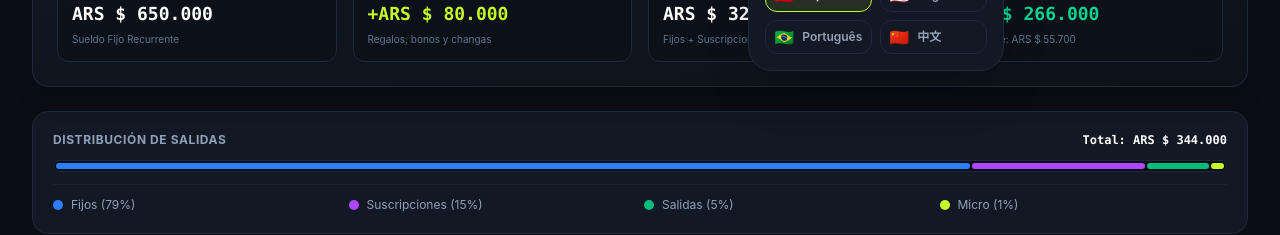
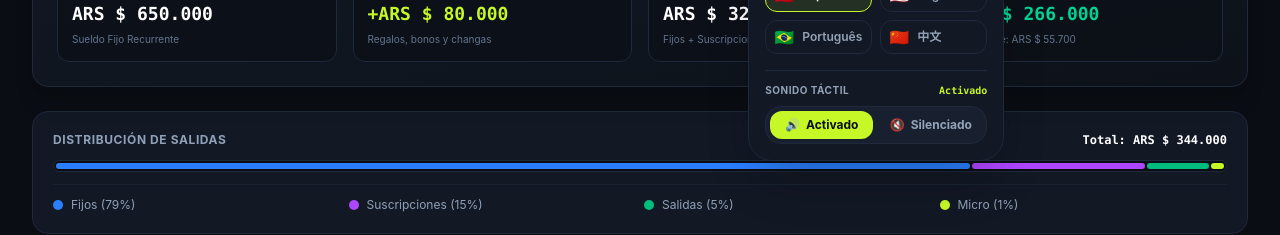
Before and after one commit to AgustinMilesi/expenses-web, a Next.js app: page / in a window 1280 px wide. Both pictures are taken after a click on the button "ES". Shown: the part 308-543 px from the top of the page. Built offline with nearby package versions, Linux system fonts and the light colour scheme; no server answers.

Commit message:
feat(audio): add tactile button click sound FX with preferences toggle

```diff
--- a/components/PreferencesControls.tsx
+++ b/components/PreferencesControls.tsx
@@ -5,7 +5,7 @@ import { usePreferences, THEMES } from "@/components/PreferencesProvider";
 import { LOCALES } from "@/lib/i18n";
 
 export function PreferencesControls() {
-  const { theme, setTheme, mode, setMode, locale, setLocale, t } = usePreferences();
+  const { theme, setTheme, mode, setMode, locale, setLocale, sound, setSound, t } = usePreferences();
   const [open, setOpen] = useState(false);
 
   useEffect(() => {
@@ -174,6 +174,44 @@ export function PreferencesControls() {
                 ))}
               </div>
             </div>
+
+            {/* Tactile Sound Feedback Toggle */}
+            <div className="border-t border-[var(--border-card,#1E293B)] pt-3">
+              <div className="flex items-center justify-between mb-2">
+                <p className="text-[10px] uppercase tracking-wider text-[var(--text-muted,#94A3B8)] font-bold">
+                  {t.soundLabel || "Sonido Táctil"}
+                </p>
+                <span className="text-[10px] font-mono text-[var(--primary-accent,#c6f827)] font-bold">
+                  {sound ? (t.soundOn || "ON") : (t.soundOff || "OFF")}
+                </span>
+              </div>
+              <div className="grid grid-cols-2 gap-1.5 p-1 rounded-2xl bg-[var(--bg-card-subtle,#0F1520)] border border-[var(--border-card,#1E293B)]">
+                <button
+                  type="button"
+                  onClick={() => setSound(true)}
+                  className={`flex items-center justify-center gap-1.5 py-1.5 px-3 rounded-xl text-xs font-bold transition-all cursor-pointer ${
+                    sound
+                      ? "bg-[var(--primary-accent,#c6f827)] text-[var(--primary-accent-text,#0A0E14)] shadow-xs"
+                      : "text-[var(--text-muted,#94A3B8)] hover:text-[var(--text-main,#FFFFFF)]"
+                  }`}
+                >
+                  <span>🔊</span>
+                  <span>{t.soundOn || "Activado"}</span>
+                </button>
+                <button
+                  type="button"
+                  onClick={() => setSound(false)}
+                  className={`flex items-center justify-center gap-1.5 py-1.5 px-3 rounded-xl text-xs font-bold transition-all cursor-pointer ${
+                    !sound
+                      ? "bg-[var(--primary-accent,#c6f827)] text-[var(--primary-accent-text,#0A0E14)] shadow-xs"
+                      : "text-[var(--text-muted,#94A3B8)] hover:text-[var(--text-main,#FFFFFF)]"
+                  }`}
+                >
+                  <span>🔇</span>
+                  <span>{t.soundOff || "Silenciado"}</span>
+                </button>
+              </div>
+            </div>
           </div>
         </>
       )}
--- a/components/PreferencesProvider.tsx
+++ b/components/PreferencesProvider.tsx
@@ -1,6 +1,6 @@
 "use client";
 
-import { createContext, useContext, useEffect, useState } from "react";
+import { createContext, useContext, useEffect, useState, useRef, useCallback } from "react";
 import type { Locale, TranslationDict } from "@/lib/i18n";
 import { translations } from "@/lib/i18n";
 
@@ -21,6 +21,9 @@ type PreferencesContextType = {
   setMode: (m: Mode) => void;
   locale: Locale;
   setLocale: (l: Locale) => void;
+  sound: boolean;
+  setSound: (s: boolean) => void;
+  playBlip: (freq?: number, duration?: number, gainValue?: number) => void;
   t: TranslationDict;
 };
 
@@ -30,6 +33,8 @@ export function PreferencesProvider({ children }: { children: React.ReactNode })
   const [mode, setModeState] = useState<Mode>("dark");
   const [theme, setThemeState] = useState<Theme>("lime");
   const [locale, setLocaleState] = useState<Locale>("es");
+  const [sound, setSoundState] = useState<boolean>(true);
+  const audioCtxRef = useRef<AudioContext | null>(null);
 
   useEffect(() => {
     try {
@@ -39,6 +44,8 @@ export function PreferencesProvider({ children }: { children: React.ReactNode })
       if (savedTheme && THEMES.some((t) => t.id === savedTheme)) setThemeState(savedTheme);
       const savedLocale = localStorage.getItem("pocket-locale") as Locale | null;
       if (savedLocale && (["en", "es", "pt", "zh"] as const).includes(savedLocale)) setLocaleState(savedLocale);
+      const savedSound = localStorage.getItem("vout-sound");
+      if (savedSound !== null) setSoundState(savedSound === "true");
     } catch {}
   }, []);
 
@@ -91,6 +98,63 @@ export function PreferencesProvider({ children }: { children: React.ReactNode })
     } catch {}
   };
 
+  const setSound = (enabled: boolean) => {
+    setSoundState(enabled);
+    try {
+      localStorage.setItem("vout-sound", String(enabled));
+    } catch {}
+    if (enabled) {
+      playBlip(720, 0.05, 0.04);
+    }
+  };
+
+  const playBlip = useCallback((freq = 600, duration = 0.045, gainValue = 0.035) => {
+    if (!sound) return;
+    try {
+      if (typeof window === "undefined") return;
+      const AudioCtx = window.AudioContext || (window as unknown as { webkitAudioContext: typeof AudioContext }).webkitAudioContext;
+      if (!AudioCtx) return;
+
+      if (!audioCtxRef.current) {
+        audioCtxRef.current = new AudioCtx();
+      }
+      const ctx = audioCtxRef.current;
+      if (ctx.state === "suspended") {
+        ctx.resume();
+      }
+
+      const osc = ctx.createOscillator();
+      const gain = ctx.createGain();
+
+      osc.type = "sine";
+      osc.frequency.setValueAtTime(freq, ctx.currentTime);
+
+      gain.gain.setValueAtTime(gainValue, ctx.currentTime);
+      gain.gain.exponentialRampToValueAtTime(0.0001, ctx.currentTime + duration);
+
+      osc.connect(gain);
+      gain.connect(ctx.destination);
+
+      osc.start();
+      osc.stop(ctx.currentTime + duration);
+    } catch {}
+  }, [sound]);
+
+  useEffect(() => {
+    if (!sound) return;
+    const handleClick = (e: MouseEvent) => {
+      const target = (e.target as HTMLElement)?.closest(
+        "button, a, [role='button'], input[type='submit'], input[type='checkbox']"
+      );
+      if (target) {
+        playBlip(620, 0.04, 0.035);
+      }
+    };
+
+    window.addEventListener("click", handleClick, { capture: true });
+    return () => window.removeEventListener("click", handleClick, { capture: true });
+  }, [sound, playBlip]);
+
   const t = translations[locale] || translations.es;
 
   return (
@@ -102,6 +166,9 @@ export function PreferencesProvider({ children }: { children: React.ReactNode })
         setMode,
         locale,
         setLocale,
+        sound,
+        setSound,
+        playBlip,
         t,
       }}
     >
--- a/lib/i18n.ts
+++ b/lib/i18n.ts
@@ -14,6 +14,9 @@ export const translations = {
     lightMode: "Claro",
     accentColor: "Color de Acento",
     language: "Idioma",
+    soundLabel: "Sonido Táctil",
+    soundOn: "Activado",
+    soundOff: "Silenciado",
     syncCloud: "Sincronizado",
     syncing: "Sincronizando...",
     lastSync: "Última sinc",
@@ -28,6 +31,9 @@ export const translations = {
     lightMode: "Light",
     accentColor: "Accent Color",
     language: "Language",
+    soundLabel: "Tactile Sound FX",
+    soundOn: "Active",
+    soundOff: "Muted",
     syncCloud: "Cloud Synced",
     syncing: "Syncing...",
     lastSync: "Last sync",
@@ -42,6 +48,9 @@ export const translations = {
     lightMode: "Claro",
     accentColor: "Cor de Destaque",
     language: "Idioma",
+    soundLabel: "Som Tátil",
+    soundOn: "Ativado",
+    soundOff: "Mudo",
     syncCloud: "Sincronizado",
     syncing: "Sincronizando...",
     lastSync: "Última sinc",
@@ -56,6 +65,9 @@ export const translations = {
     lightMode: "浅色",
     accentColor: "主题强调色",
     language: "语言",
+    soundLabel: "触觉音效",
+    soundOn: "开启",
+    soundOff: "静音",
     syncCloud: "已云同步",
     syncing: "同步中...",
     lastSync: "上次同步",
```
